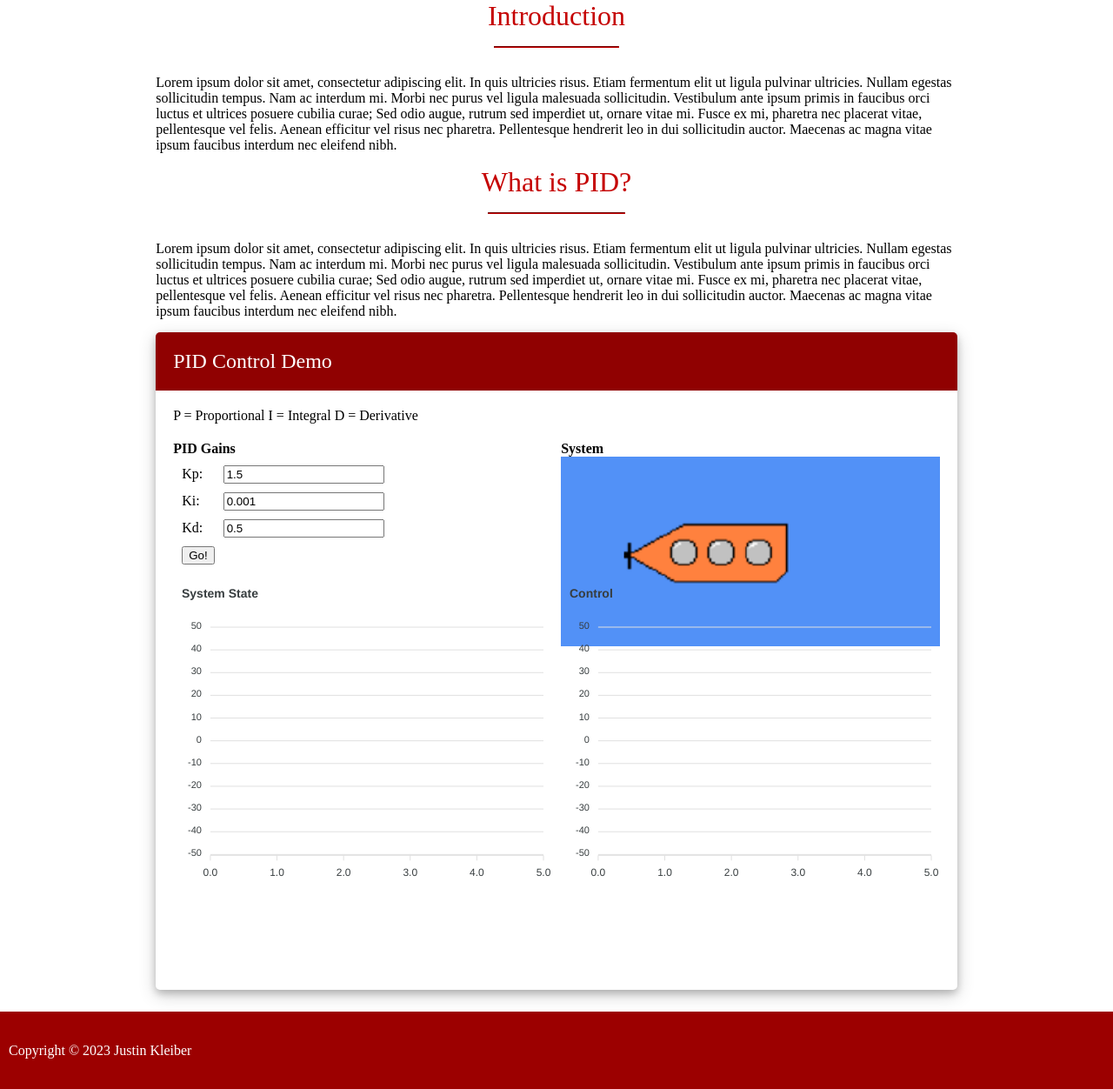
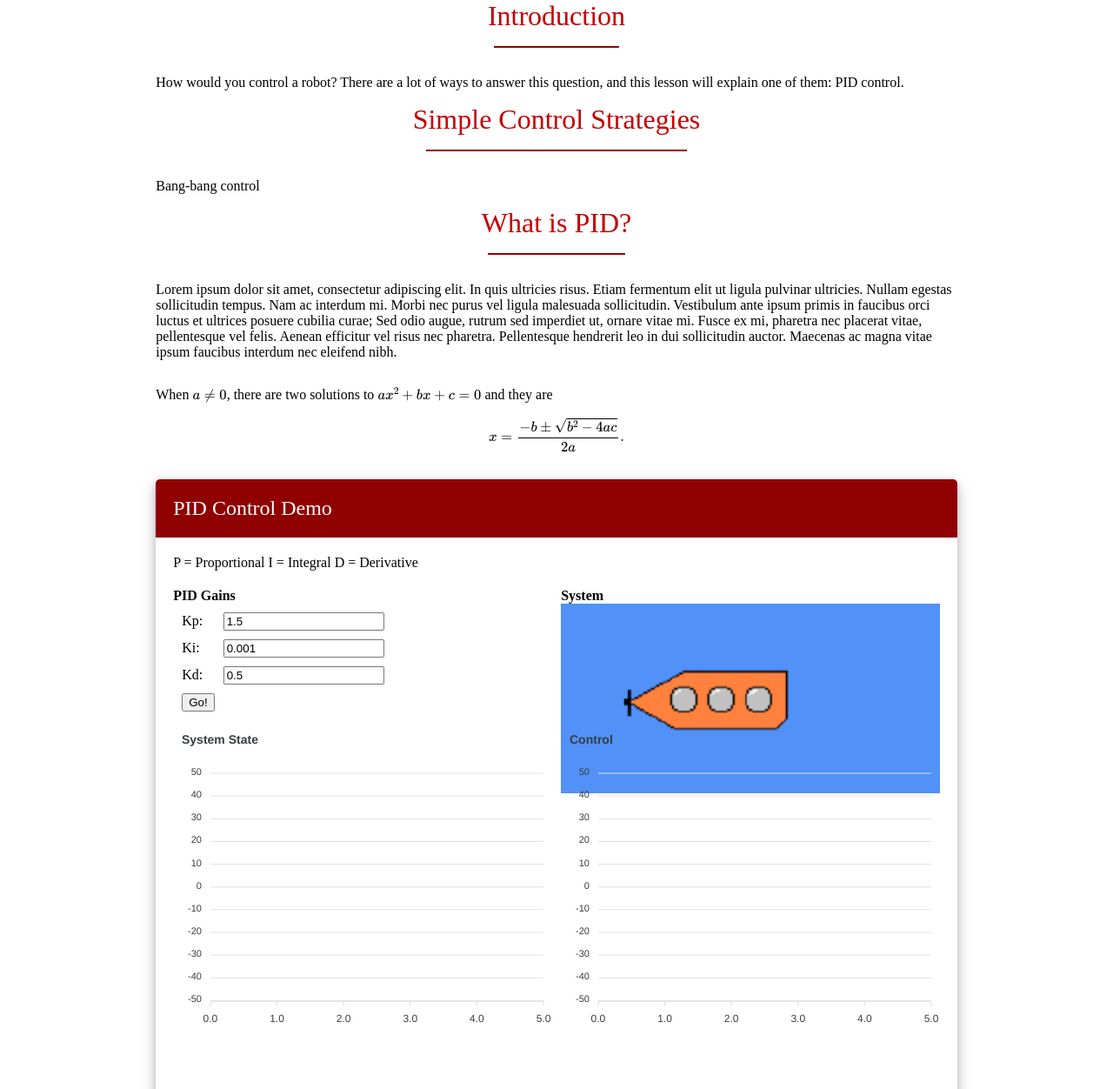
Before and after one commit to jkleiber/controls-tutorials, a Flask app: page /pid-control.html in a window 1280 px wide. Shown: the part 92-1344 px from the top of the page at 87% size. Run offline with Flask 2, Linux system fonts and the light colour scheme; some libraries are stand-ins or nearby versions; some web fonts are replaced.

Commit message:
Adds mathjax and some beginnings of text

```diff
--- a/app/static/css/main.css
+++ b/app/static/css/main.css
@@ -180,7 +180,7 @@ hr {
 /* Lesson Text */
 .lesson-text {
     width: 80%;
-    display: flex;
+    display: block;
     margin: 0 auto;
     padding: 15px;
 }
--- a/app/templates/pid-control.html
+++ b/app/templates/pid-control.html
@@ -30,6 +30,10 @@
     <!-- ApexCharts -->
     <script src="https://cdn.jsdelivr.net/npm/apexcharts"></script>
 
+    <!-- MathJax -->
+    <script src="https://polyfill.io/v3/polyfill.min.js?features=es6"></script>
+    <script id="MathJax-script" async src="https://cdn.jsdelivr.net/npm/mathjax@3/es5/tex-mml-chtml.js"></script>
+
     <!-- PID Control demo JS -->
     <script src="static/js/pid_control_demo.js"></script>
 </head>
@@ -47,17 +51,19 @@
                 </div>
 
                 <p class="lesson-text">
-                    Lorem ipsum dolor sit amet, consectetur adipiscing elit. In quis ultricies risus. Etiam fermentum
-                    elit
-                    ut ligula pulvinar ultricies. Nullam egestas sollicitudin tempus. Nam ac interdum mi. Morbi nec
-                    purus
-                    vel ligula malesuada sollicitudin. Vestibulum ante ipsum primis in faucibus orci luctus et ultrices
-                    posuere cubilia curae; Sed odio augue, rutrum sed imperdiet ut, ornare vitae mi. Fusce ex mi,
-                    pharetra
-                    nec placerat vitae, pellentesque vel felis. Aenean efficitur vel risus nec pharetra. Pellentesque
-                    hendrerit leo in dui sollicitudin auctor. Maecenas ac magna vitae ipsum faucibus interdum nec
-                    eleifend
-                    nibh.
+                    How would you control a robot?
+
+                    There are a lot of ways to answer this question, and this lesson will explain one of them: PID
+                    control.
+                </p>
+
+                <div class="section-title">
+                    Simple Control Strategies
+                    <hr>
+                </div>
+
+                <p class="lesson-text">
+                    Bang-bang control
                 </p>
 
                 <div class="section-title">
@@ -77,6 +83,10 @@
                     hendrerit leo in dui sollicitudin auctor. Maecenas ac magna vitae ipsum faucibus interdum nec
                     eleifend
                     nibh.
+                </p>
+                <p class="lesson-text">
+                    When \(a \ne 0\), there are two solutions to \(ax^2 + bx + c = 0\) and they are
+                    \[x = {-b \pm \sqrt{b^2-4ac} \over 2a}.\]
                 </p>
 
 
```
